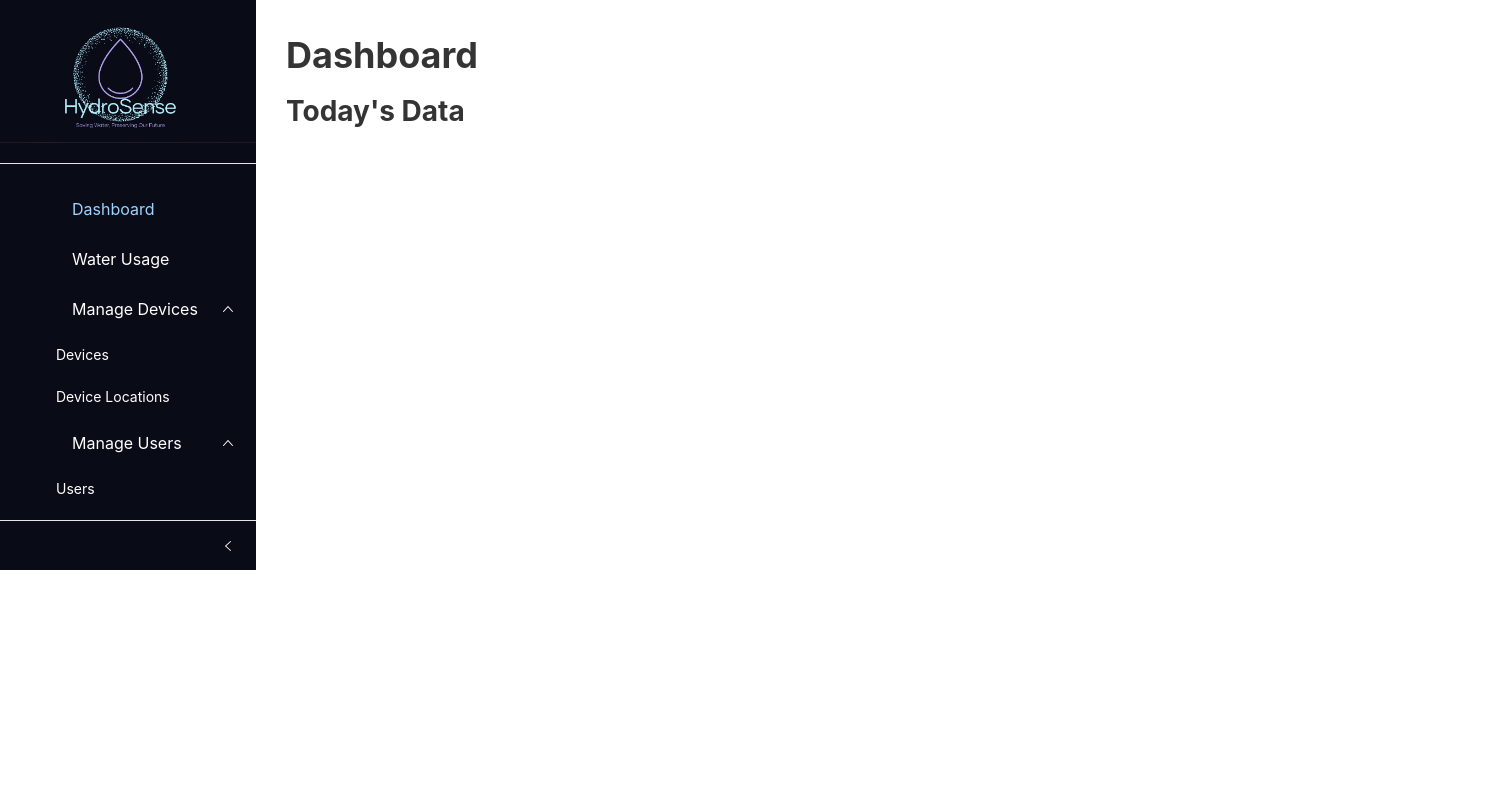
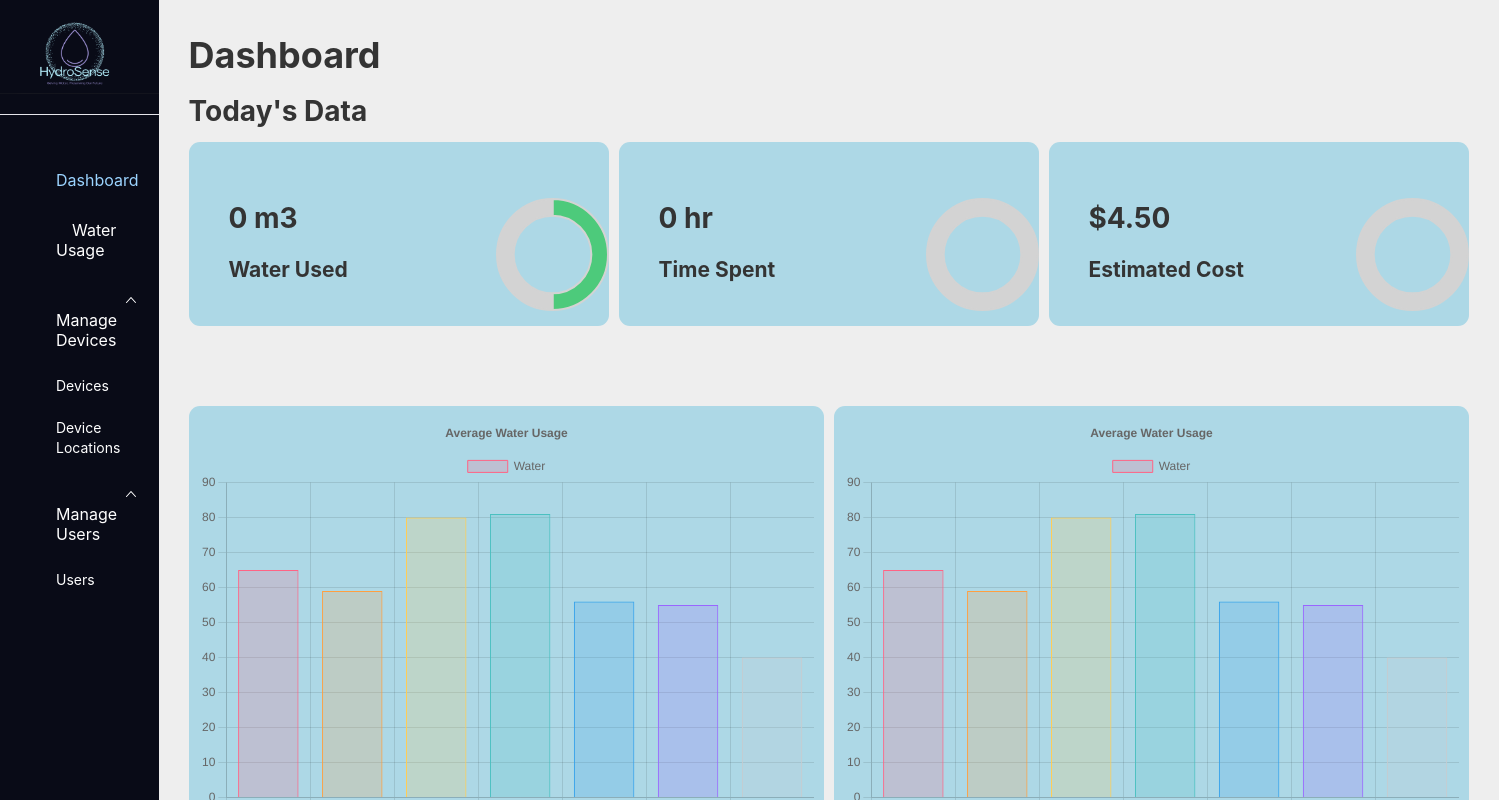
Before and after one commit to Chromacry/hydrosense_web_app, a React (Create React App) app: page / in a window 1280 px wide. Shown: the top 800 px of the page, 1499 px wide, since content can reach past the window. Built offline with nearby package versions, Linux system fonts and the light colour scheme; some icons are missing.

Commit message:
added dashboard page

```diff
--- a/package.json
+++ b/package.json
@@ -6,6 +6,7 @@
     "@emotion/react": "^11.11.1",
     "@emotion/styled": "^11.11.0",
     "@mui/material": "^5.14.0",
+    "@mui/x-date-pickers": "^6.10.1",
     "@testing-library/jest-dom": "^5.16.5",
     "@testing-library/react": "^13.4.0",
     "@testing-library/user-event": "^13.5.0",
@@ -18,6 +19,7 @@
     "chart.js": "^4.3.0",
     "formik": "^2.2.9",
     "react": "^18.2.0",
+    "react-chartjs-2": "^5.2.0",
     "react-dom": "^18.2.0",
     "react-icons": "^4.7.1",
     "react-router-dom": "^6.8.1",
@@ -25,7 +27,6 @@
     "rsuite": "^5.37.0",
     "styled-components": "^5.3.6",
     "typescript": "^4.9.4",
-    "victory-chart": "^36.6.11",
     "web-vitals": "^2.1.4",
     "yup": "^1.0.0"
   },
--- a/src/components/Home/Home.tsx
+++ b/src/components/Home/Home.tsx
@@ -1,19 +1,147 @@
-import React, { useEffect, useState } from "react";
+import { FC, useEffect, useState } from "react";
 import { NodeProps } from "../../types/CommonType";
 import Layout from "../Layout/Layout";
+import { Bar, Doughnut, } from 'react-chartjs-2';
+import {
+  Chart as ChartJS,
+  ArcElement,
+  CategoryScale,
+  LinearScale,
+  BarElement,
+  Title as ChartJSTile,
+  Tooltip,
+  Legend,
+} from 'chart.js';
 import {
   Container,
+  OverallDataContainer,
+  OverallValuesContainer,
+  TimeTakenTitle,
+  TimeTakenTitleValue,
   Title,
   TitleH3,
+  OverallItemContainer,
+  ProgressCircleContainer,
+  OverallChartsContainer,
 } from "./HomeElements";
 import { STATUS_CODES } from "../../constants/GlobalConstant";
-const Home: React.FC = () => {
+import Card from "../Shared/Card";
+import { lightGreen, lightGreenAccent } from "../../constants/DesignConstant";
+import { OverallPercentageOptions, OverallPercentageData } from "./OverallPercentageChartConstant.";
+
+ChartJS.register(
+  ArcElement,
+  CategoryScale,
+  LinearScale,
+  BarElement,
+  ChartJSTile,
+  Tooltip,
+  Legend
+);
+
+
+
+const Home: FC = () => {
+
+  const labels = ['January', 'February', 'March', 'April', 'May', 'June', 'July'];
+  const data = {
+    labels,
+    datasets: [
+      {
+      label: 'Water',
+      data: [65, 59, 80, 81, 56, 55, 40],
+      backgroundColor: [
+        'rgba(255, 99, 132, 0.2)',
+        'rgba(255, 159, 64, 0.2)',
+        'rgba(255, 205, 86, 0.2)',
+        'rgba(75, 192, 192, 0.2)',
+        'rgba(54, 162, 235, 0.2)',
+        'rgba(153, 102, 255, 0.2)',
+        'rgba(201, 203, 207, 0.2)'
+      ],
+      borderColor: [
+        'rgb(255, 99, 132)',
+        'rgb(255, 159, 64)',
+        'rgb(255, 205, 86)',
+        'rgb(75, 192, 192)',
+        'rgb(54, 162, 235)',
+        'rgb(153, 102, 255)',
+        'rgb(201, 203, 207)'
+      ],
+      borderWidth: 1
+    }
+  ]
+  };
+
+  const options = {
+    responsive: true,
+    plugins: {
+      legend: {
+        position: 'top' as const,
+      },
+      title: {
+        display: true,
+        text: 'Average Water Usage',
+      },
+    },
+  };
   return (
     <>
       <Layout>
         <Container>
           <Title>Dashboard</Title>
           <TitleH3>Today's Data</TitleH3>
+          <OverallDataContainer>
+            <Card>
+              <OverallItemContainer>
+                <OverallValuesContainer>
+                  <TimeTakenTitleValue>0 m3</TimeTakenTitleValue>
+                  <TimeTakenTitle>Water Used</TimeTakenTitle>
+                </OverallValuesContainer>
+                <ProgressCircleContainer>
+                  <Doughnut data={OverallPercentageData([50,50])} options={OverallPercentageOptions} />
+                </ProgressCircleContainer>
+              </OverallItemContainer>
+            </Card>
+            <Card>
+              <OverallItemContainer>
+                <OverallValuesContainer>
+                  <TimeTakenTitleValue>0 hr</TimeTakenTitleValue>
+                  <TimeTakenTitle>Time Spent</TimeTakenTitle>
+                </OverallValuesContainer>
+                <ProgressCircleContainer>
+                  <Doughnut data={OverallPercentageData()} options={OverallPercentageOptions} />
+                </ProgressCircleContainer>
+              </OverallItemContainer>
+            </Card>
+            <Card>
+              <OverallItemContainer>
+                <OverallValuesContainer>
+                  <TimeTakenTitleValue>$4.50</TimeTakenTitleValue>
+                  <TimeTakenTitle>Estimated Cost</TimeTakenTitle>
+                </OverallValuesContainer>
+                <ProgressCircleContainer>
+                  <Doughnut data={OverallPercentageData()} options={OverallPercentageOptions} />
+                </ProgressCircleContainer>
+              </OverallItemContainer>
+            </Card>
+          </OverallDataContainer>
+          <OverallChartsContainer>
+            <Card>
+              <Bar
+                height={200}
+                data={data}
+                options={options}
+              />
+            </Card>
+            <Card>
+              <Bar
+              height={200}
+                data={data}
+                options={options}
+              />
+            </Card>
+          </OverallChartsContainer>
         </Container>
       </Layout>
     </>
--- a/src/components/Home/HomeElements.ts
+++ b/src/components/Home/HomeElements.ts
@@ -1,8 +1,9 @@
 import styled from "styled-components";
+import { backgroundWhite } from "../../constants/DesignConstant";
 
 // Page Body container
 export const Container = styled.div`
-  background-color: transparent;
+  background-color: ${backgroundWhite};
   padding: 30px 30px 0px 30px;
   width: 100%;
   height: 100%;
@@ -10,6 +11,48 @@ export const Container = styled.div`
     padding: 20px;
   }
 `;
+export const ProgressCircleContainer = styled.div`
+  height: 75%;
+  width: auto;
+`;
+export const OverallDataContainer = styled.div`
+  width: 100%;
+  height: 25%;
+  // background-color: lightblue;
+  border-radius: 11px;
+  display: flex;
+  flex-direction: row;
+  gap: 10px;
+`;
+
+export const OverallValuesContainer = styled.div`
+  width: 100%;
+  border-radius: 11px;
+  padding: 15px;
+  display: flex;
+  flex-direction: column;
+`;
+
+export const OverallItemContainer = styled.div`
+  width: 100%;
+  height: 100%;
+  border-radius: 11px;
+  padding: 15px;
+  display: flex;
+  justify-content: center;
+  align-items: center;
+`;
+
+
+export const OverallChartsContainer = styled.div`
+  margin-top: 80px;
+  padding-bottom: 100px;
+  display: flex;
+  justify-content: space-between;
+  align-items: center;
+  gap: 10px;
+`;
+
 
 // * Page Title
 export const Title = styled.h2`
@@ -23,3 +66,17 @@ export const TitleH3 = styled.h3`
   margin-bottom: 10px;
   color: #00000;
 `;
+
+export const TimeTakenTitleValue = styled.h3`
+  margin: 0px;
+  margin-bottom: 10px;
+  color: #00000;
+  font-size: 200%;
+`;
+
+export const TimeTakenTitle = styled.h3`
+  margin: 0px;
+  margin-bottom: 10px;
+  color: #00000;
+  font-size: 150%;
+`;
--- /dev/null
+++ b/src/components/Home/OverallPercentageChartConstant..ts
@@ -0,0 +1,24 @@
+import { lightGreen } from "../../constants/DesignConstant";
+
+export const OverallPercentageData = (data?: number[]) => {
+  return {
+    labels: [],
+    datasets: [{
+      data: data ?? [0, 100],
+      backgroundColor: [lightGreen, 'lightgrey'],
+      borderColor: 'lightgrey',
+      borderWidth: 2,
+      cutout: '70%',
+      circumference: 360,
+    }]
+  }
+};
+
+export const OverallPercentageOptions = {
+  responsive: true,
+  plugins: {
+    tooltip: {
+      enabled: false // <-- this option disables tooltips
+    }
+  }
+};
--- /dev/null
+++ b/src/components/Shared/Card.tsx
@@ -0,0 +1,17 @@
+import { FC, useEffect, useState } from "react";
+import { NodeProps } from "../../types/CommonType";
+import {
+  Container,
+  CardContainer
+} from "./CardElements";
+const Card: FC<NodeProps> = ({children}) => {
+  return (
+    <>
+      <CardContainer>
+        {children}
+      </CardContainer>
+    </>
+  );
+};
+
+export default Card;
--- /dev/null
+++ b/src/components/Shared/CardElements.ts
@@ -0,0 +1,21 @@
+import styled from "styled-components";
+import { backgroundWhite } from "../../constants/DesignConstant";
+import { NodeProps } from "../../types/CommonType";
+
+// Page Body container
+export const Container = styled.div`
+  background-color: ${backgroundWhite};
+  padding: 30px 30px 0px 30px;
+  width: 100%;
+  height: 100%;
+  @media screen and (max-width: 768px) {
+    padding: 20px;
+  }
+`;
+
+export const CardContainer = styled.div<NodeProps>`
+  width: 100%;
+  background-color: lightblue;
+  border-radius: 11px;
+  padding: 10px;
+`;
--- a/src/types/CommonType.ts
+++ b/src/types/CommonType.ts
@@ -3,4 +3,5 @@ import { ReactNode } from "react";
 export type NodeProps = {
   children?: ReactNode;
   transparent?: boolean;
+  imageSize?: string;
 };
```
